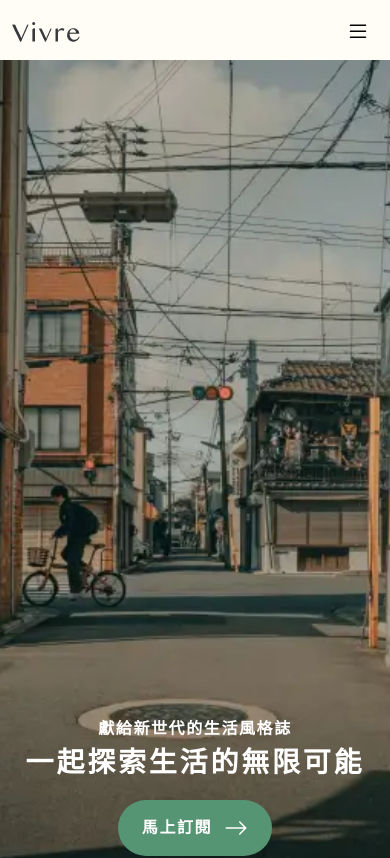
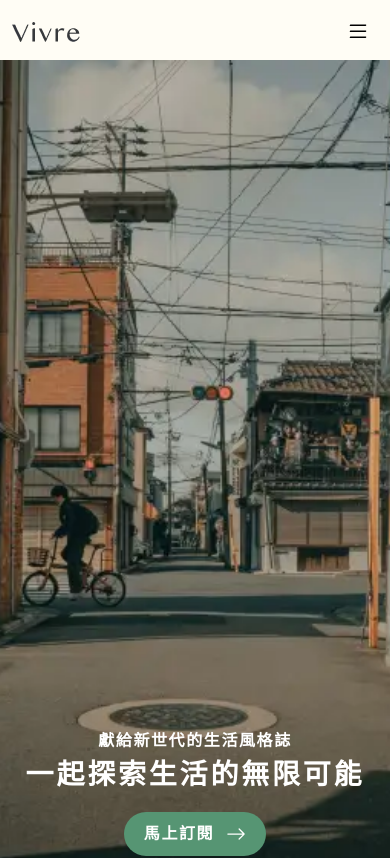
Before and after one commit to happyloa/Hex2024-f2e-live-week6, a Nuxt app: page / in a window 390 px wide. Shown: the top 858 px of the page. Built offline with nearby package versions, Linux system fonts and the light colour scheme.

Commit message:
feat: 按鈕 RWD

```diff
--- a/pages/index.vue
+++ b/pages/index.vue
@@ -17,7 +17,14 @@ useSeoMeta({
       <h1 class="mb-5 text-h1-sm font-black sm:mb-6 sm:text-h1">
         一起探索生活的無限可能
       </h1>
-      <AtomButton text="馬上訂閱" to="/plans" hasIcon />
+      <AtomButton text="馬上訂閱" to="/plans" hasIcon class="hidden md:flex" />
+      <AtomButton
+        size="sm"
+        text="馬上訂閱"
+        to="/plans"
+        hasIcon
+        class="flex md:hidden"
+      />
     </div>
   </section>
   <!-- 熱門主題 -->
```
